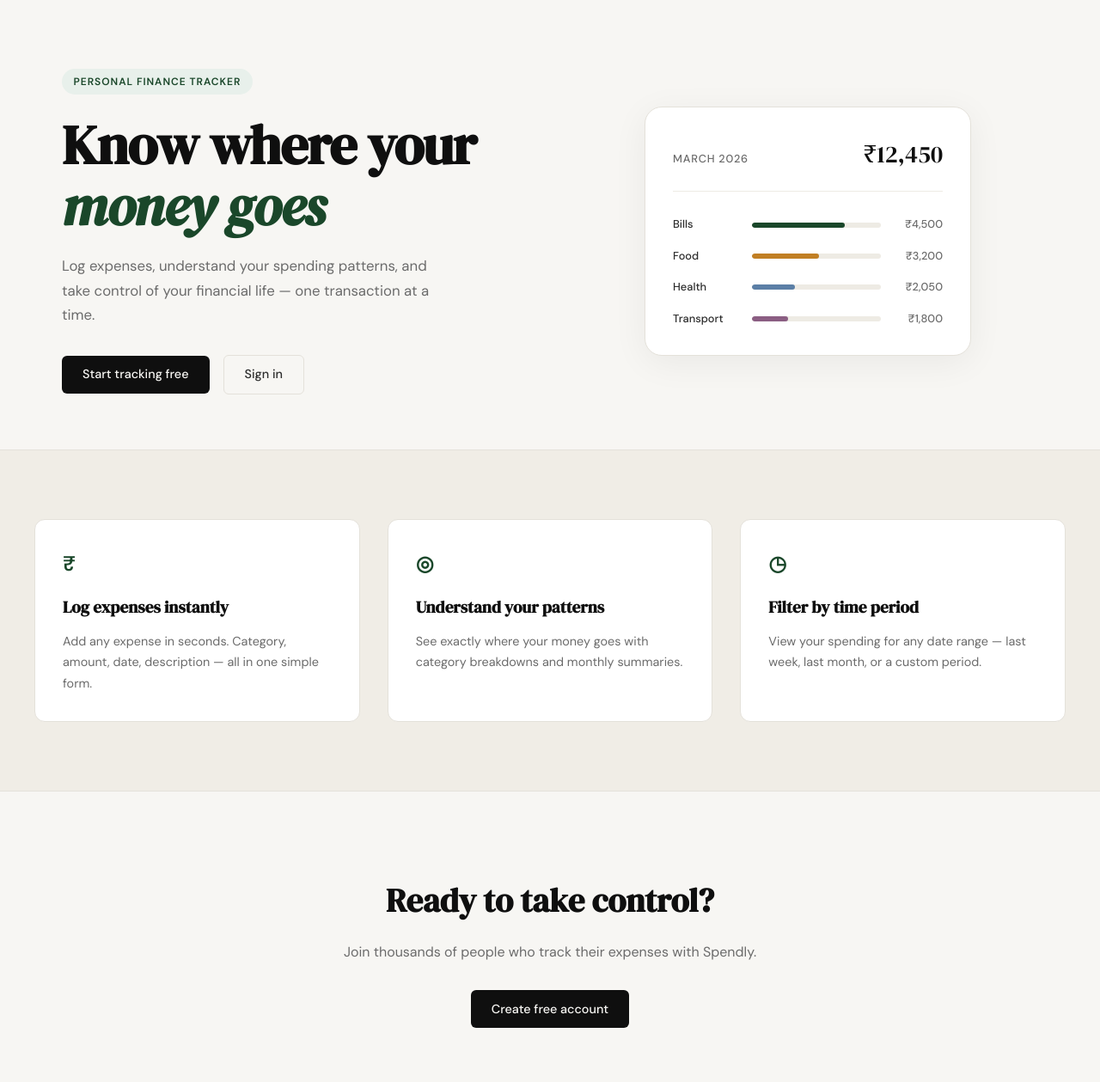
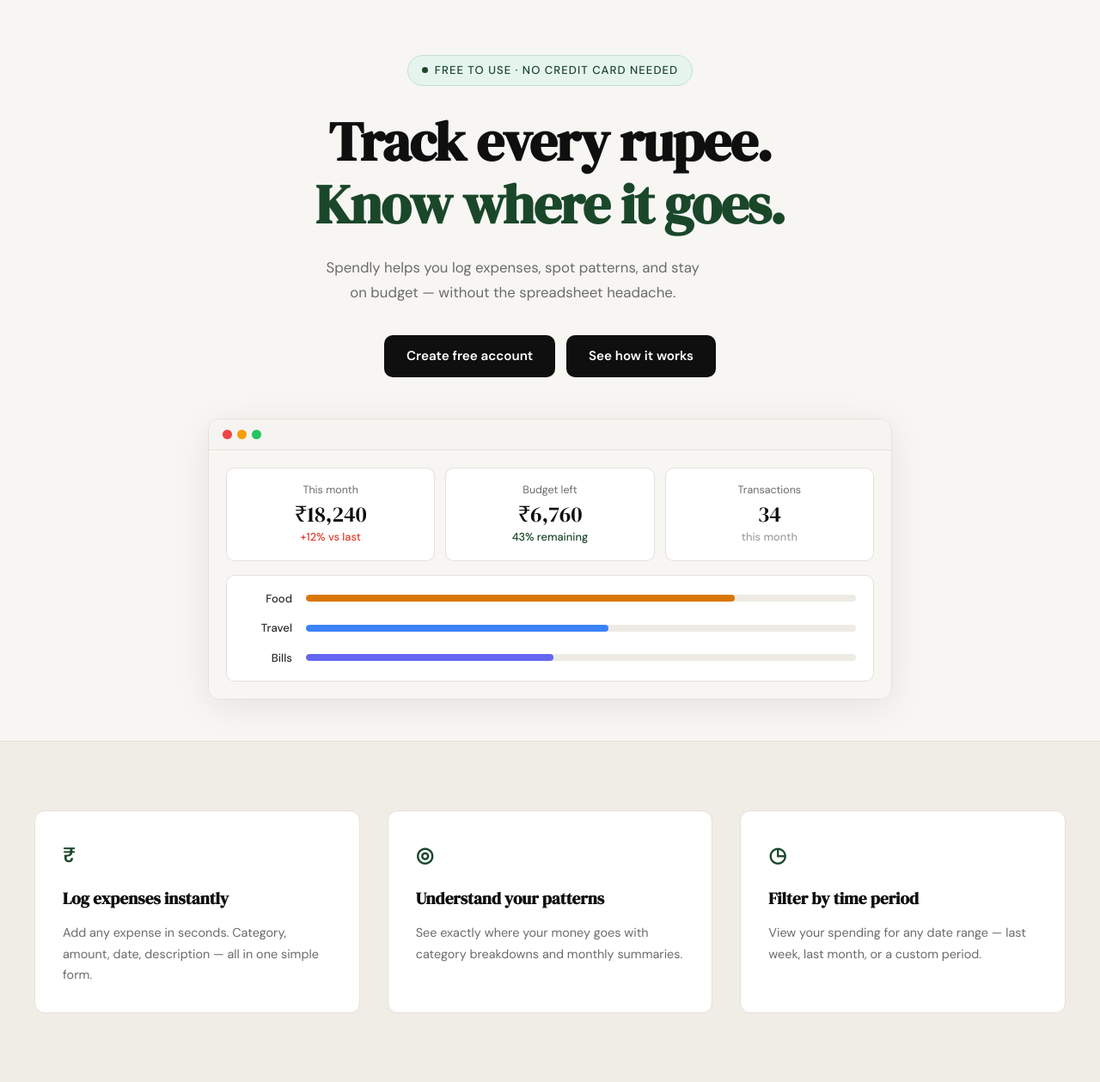
Before and after one commit to ankurshrivastava2406/Spendly, a Flask app: page / in a window 1280 px wide. Shown: the part 61-1320 px from the top of the page at 86% size. Run offline with Flask 3, Linux system fonts and the light colour scheme.

Commit message:
Made changes to landing page

```diff
--- /dev/null
+++ b/static/css/landing.css
@@ -0,0 +1,215 @@
+/* ------------------------------------------------------------------ */
+/* Hero — centered redesign                                            */
+/* ------------------------------------------------------------------ */
+
+.hero--centered {
+    display: flex;
+    flex-direction: column;
+    align-items: center;
+    text-align: center;
+    padding: 4rem 2rem 3rem;
+    max-width: 860px;
+    margin: 0 auto;
+    gap: 0;
+}
+
+/* Badge */
+.hero-badge--new {
+    display: inline-flex;
+    align-items: center;
+    gap: 0.5rem;
+    background: #e6f4ee;
+    color: var(--accent);
+    font-size: 0.82rem;
+    font-weight: 500;
+    padding: 0.4rem 1rem;
+    border-radius: 999px;
+    border: 1px solid #c3dfd0;
+    margin-bottom: 1.75rem;
+}
+
+.hero-badge-dot {
+    width: 7px;
+    height: 7px;
+    border-radius: 50%;
+    background: var(--accent);
+    flex-shrink: 0;
+}
+
+/* Title */
+.hero-title--new {
+    font-family: var(--font-display);
+    font-size: clamp(2.6rem, 6vw, 4rem);
+    line-height: 1.15;
+    letter-spacing: -0.02em;
+    color: var(--ink);
+    margin-bottom: 1.4rem;
+}
+
+.hero-title-green {
+    color: var(--accent);
+}
+
+/* Subtitle */
+.hero-subtitle--new {
+    font-size: 1.05rem;
+    color: var(--ink-muted);
+    line-height: 1.7;
+    margin-bottom: 2.25rem;
+}
+
+/* Buttons */
+.hero-actions--new {
+    display: flex;
+    gap: 0.85rem;
+    justify-content: center;
+    margin-bottom: 3rem;
+}
+
+.hero-btn-dark {
+    display: inline-block;
+    background: var(--ink);
+    color: #fff;
+    padding: 0.75rem 1.6rem;
+    border-radius: 10px;
+    font-family: var(--font-body);
+    font-size: 0.95rem;
+    font-weight: 600;
+    text-decoration: none;
+    transition: background 0.2s;
+}
+
+.hero-btn-dark:hover {
+    background: var(--accent);
+}
+
+/* ------------------------------------------------------------------ */
+/* Mock browser window                                                 */
+/* ------------------------------------------------------------------ */
+
+.mock-window {
+    width: 100%;
+    background: #fff;
+    border: 1px solid var(--border);
+    border-radius: 14px;
+    box-shadow: 0 8px 40px rgba(0, 0, 0, 0.08);
+    overflow: hidden;
+}
+
+.mock-window-bar {
+    display: flex;
+    align-items: center;
+    gap: 6px;
+    padding: 0.75rem 1rem;
+    background: #f5f4f1;
+    border-bottom: 1px solid var(--border);
+}
+
+.mock-traffic {
+    width: 11px;
+    height: 11px;
+    border-radius: 50%;
+}
+
+.mock-traffic-red    { background: #ef4444; }
+.mock-traffic-yellow { background: #f59e0b; }
+.mock-traffic-green  { background: #22c55e; }
+
+.mock-window-body {
+    padding: 1.25rem;
+    background: #f7f6f3;
+    display: flex;
+    flex-direction: column;
+    gap: 1rem;
+}
+
+/* Stat cards row */
+.mock-stats {
+    display: grid;
+    grid-template-columns: repeat(3, 1fr);
+    gap: 0.75rem;
+}
+
+.mock-stat-card {
+    background: #fff;
+    border: 1px solid var(--border);
+    border-radius: 10px;
+    padding: 1rem 1.1rem;
+    display: flex;
+    flex-direction: column;
+    gap: 0.2rem;
+}
+
+.mock-stat-label {
+    font-size: 0.78rem;
+    color: var(--ink-muted);
+    font-weight: 400;
+}
+
+.mock-stat-value {
+    font-family: var(--font-display);
+    font-size: 1.6rem;
+    color: var(--ink);
+    line-height: 1.1;
+}
+
+.mock-stat-sub {
+    font-size: 0.8rem;
+    color: var(--ink-faint);
+    font-weight: 500;
+}
+
+.mock-stat-sub--red   { color: #e03b2b; }
+.mock-stat-sub--green { color: var(--accent); }
+
+/* Category bars */
+.mock-cat-bars {
+    background: #fff;
+    border: 1px solid var(--border);
+    border-radius: 10px;
+    padding: 1rem 1.25rem;
+    display: flex;
+    flex-direction: column;
+    gap: 0.85rem;
+}
+
+.mock-cat-row {
+    display: grid;
+    grid-template-columns: 56px 1fr;
+    align-items: center;
+    gap: 1rem;
+}
+
+.mock-cat-label {
+    font-size: 0.82rem;
+    color: var(--ink-soft);
+    font-weight: 500;
+    text-align: right;
+}
+
+.mock-cat-track {
+    height: 8px;
+    background: var(--border-soft);
+    border-radius: 999px;
+    overflow: hidden;
+}
+
+.mock-cat-fill {
+    height: 100%;
+    border-radius: 999px;
+}
+
+.mock-cat-fill--amber  { background: #d97706; }
+.mock-cat-fill--blue   { background: #3b82f6; }
+.mock-cat-fill--purple { background: #6366f1; }
+
+/* ------------------------------------------------------------------ */
+/* Responsive                                                          */
+/* ------------------------------------------------------------------ */
+
+@media (max-width: 600px) {
+    .hero-title--new { font-size: 2.2rem; }
+    .hero-subtitle--new br { display: none; }
+    .mock-stats { grid-template-columns: 1fr; }
+    .hero-actions--new { flex-direction: column; align-items: center; }
+}
--- a/templates/landing.html
+++ b/templates/landing.html
@@ -2,59 +2,74 @@
 
 {% block title %}Spendly — Track Every Rupee{% endblock %}
 
+{% block head %}
+<link rel="stylesheet" href="{{ url_for('static', filename='css/landing.css') }}">
+{% endblock %}
+
 {% block content %}
 
-<section class="hero">
-    <div class="hero-inner">
-        <div class="hero-badge">Personal Finance Tracker</div>
-        <h1 class="hero-title">
-            Know where your<br>
-            <em>money goes</em>
+<section class="hero hero--centered">
+    <div class="hero-text">
+        <div class="hero-badge hero-badge--new">
+            <span class="hero-badge-dot"></span>
+            Free to use &middot; No credit card needed
+        </div>
+        <h1 class="hero-title hero-title--new">
+            Track every rupee.<br>
+            <span class="hero-title-green">Know where it goes.</span>
         </h1>
-        <p class="hero-subtitle">
-            Log expenses, understand your spending patterns,
-            and take control of your financial life —
-            one transaction at a time.
+        <p class="hero-subtitle hero-subtitle--new">
+            Spendly helps you log expenses, spot patterns, and stay<br>
+            on budget &mdash; without the spreadsheet headache.
         </p>
-        <div class="hero-actions">
-            <a href="{{ url_for('register') }}" class="btn-primary">Start tracking free</a>
-            <a href="{{ url_for('login') }}" class="btn-ghost">Sign in</a>
+        <div class="hero-actions hero-actions--new">
+            <a href="{{ url_for('register') }}" class="hero-btn-dark">Create free account</a>
+            <a href="#" class="hero-btn-dark">See how it works</a>
         </div>
     </div>
-    <div class="hero-visual">
-        <div class="mock-card">
-            <div class="mock-card-header">
-                <span class="mock-label">March 2026</span>
-                <span class="mock-total">₹12,450</span>
+
+    <div class="mock-window">
+        <div class="mock-window-bar">
+            <span class="mock-traffic mock-traffic-red"></span>
+            <span class="mock-traffic mock-traffic-yellow"></span>
+            <span class="mock-traffic mock-traffic-green"></span>
+        </div>
+        <div class="mock-window-body">
+            <div class="mock-stats">
+                <div class="mock-stat-card">
+                    <span class="mock-stat-label">This month</span>
+                    <span class="mock-stat-value">₹18,240</span>
+                    <span class="mock-stat-sub mock-stat-sub--red">+12% vs last</span>
+                </div>
+                <div class="mock-stat-card">
+                    <span class="mock-stat-label">Budget left</span>
+                    <span class="mock-stat-value">₹6,760</span>
+                    <span class="mock-stat-sub mock-stat-sub--green">43% remaining</span>
+                </div>
+                <div class="mock-stat-card">
+                    <span class="mock-stat-label">Transactions</span>
+                    <span class="mock-stat-value">34</span>
+                    <span class="mock-stat-sub">this month</span>
+                </div>
             </div>
-            <div class="mock-bars">
-                <div class="mock-bar-row">
-                    <span class="mock-cat">Bills</span>
-                    <div class="mock-bar-track">
-                        <div class="mock-bar" style="width: 72%"></div>
+            <div class="mock-cat-bars">
+                <div class="mock-cat-row">
+                    <span class="mock-cat-label">Food</span>
+                    <div class="mock-cat-track">
+                        <div class="mock-cat-fill mock-cat-fill--amber" style="width: 78%"></div>
                     </div>
-                    <span class="mock-amt">₹4,500</span>
                 </div>
-                <div class="mock-bar-row">
-                    <span class="mock-cat">Food</span>
-                    <div class="mock-bar-track">
-                        <div class="mock-bar mock-bar-2" style="width: 52%"></div>
+                <div class="mock-cat-row">
+                    <span class="mock-cat-label">Travel</span>
+                    <div class="mock-cat-track">
+                        <div class="mock-cat-fill mock-cat-fill--blue" style="width: 55%"></div>
                     </div>
-                    <span class="mock-amt">₹3,200</span>
                 </div>
-                <div class="mock-bar-row">
-                    <span class="mock-cat">Health</span>
-                    <div class="mock-bar-track">
-                        <div class="mock-bar mock-bar-3" style="width: 33%"></div>
+                <div class="mock-cat-row">
+                    <span class="mock-cat-label">Bills</span>
+                    <div class="mock-cat-track">
+                        <div class="mock-cat-fill mock-cat-fill--purple" style="width: 45%"></div>
                     </div>
-                    <span class="mock-amt">₹2,050</span>
-                </div>
-                <div class="mock-bar-row">
-                    <span class="mock-cat">Transport</span>
-                    <div class="mock-bar-track">
-                        <div class="mock-bar mock-bar-4" style="width: 28%"></div>
-                    </div>
-                    <span class="mock-amt">₹1,800</span>
                 </div>
             </div>
         </div>
```
